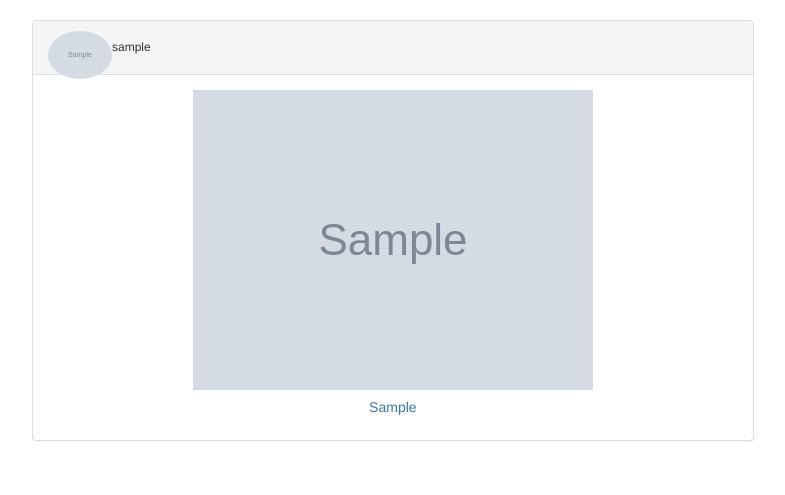
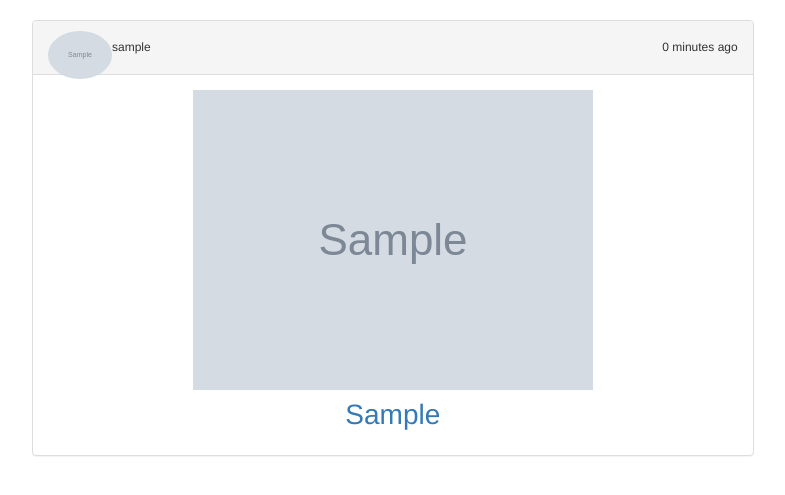
Before and after one commit to carolwanjohi/the-gram, a Django app: page / in a window 1280 px wide. Shown: the part 73-568 px from the top of the page, without its empty margins (221-1006 px from the left). Run offline with Django 3.2, Linux system fonts and the light colour scheme; a user stored in the database is signed in; tables that the repository leaves empty hold one stand-in row (values such as "Sample post"); grey boxes marked "Sample" are stand-in pictures; some libraries are stand-ins or nearby versions.

Commit message:
Refactor and style Refactor explore view function to only display user profiles that the current user is not following Display the timesince of the post date of an image Style the follow inkt to be similar to the comment link of a post

```diff
--- a/gram/templates/all-posts/post.html
+++ b/gram/templates/all-posts/post.html
@@ -30,6 +30,10 @@
 
                         <h6 class="username">
                             {{post.profile.user.username}}
+                        </h6>
+
+                        <h6 class="timeSince">
+                            {{post.post_date | timesince}} ago
                         </h6>
 
                     </div>
--- a/gram/templates/all-posts/timeline.html
+++ b/gram/templates/all-posts/timeline.html
@@ -37,6 +37,10 @@
                                 {{follow.profile.user.username}}
                             </h6>
 
+                            <h6 class="timeSince">
+                                {{follow.post_date | timesince}} ago
+                            </h6>
+
                         </div>
 
                         <div class="panel-body">
--- a/gram/views.py
+++ b/gram/views.py
@@ -112,9 +112,25 @@ def explore(request,id):
 
     profiles = Profile.get_other_profiles(current_user.id)
 
+    following = Follow.objects.filter(user=current_user)
+
+    following_profile_list = []
+
+    for follow in following:
+
+        following_profile_list.append(follow.profile)
+
+    profiles_list = []
+
+    for profile in profiles:
+
+        if profile not in following_profile_list:
+
+            profiles_list.append(profile)
+
     title = f'{current_user.username} explore'
 
-    return render(request,'all-posts/explore.html',{"title":title,"profiles":profiles})
+    return render(request,'all-posts/explore.html',{"title":title,"profiles":profiles_list})
 
 @login_required(login_url='/accounts/register')
 def follow(request,id):
--- a/static/css/explore.css
+++ b/static/css/explore.css
@@ -17,3 +17,6 @@ h6.username {
 a.follow {
     margin-left: 9em;
 }
+a.follow:hover {
+    text-decoration: none;
+}
--- a/static/css/timeline.css
+++ b/static/css/timeline.css
@@ -11,8 +11,26 @@ img.img-responsive.profilePicture{
     float: left;
 }
 
-h6.username {
+h6.username, h6.timeSince {
     margin-left: 5em;
+}
+
+h6.timeSince {
+    display: inline;
+    float: right;
+    margin-top: -3.25%;
+}
+
+/*div.panel-body > a {
+    color: #000;
+}*/
+
+h5.text-center {
+    font-size: 2em;
+}
+
+div.panel-body > a:hover {
+    text-decoration: none;
 }
 
 img.img-responsive.postImage{
@@ -20,7 +38,7 @@ img.img-responsive.postImage{
     margin-right: auto;
     display: block;
 }
-
+/*
 img.img-responsive.commentProfilePicture{
     border-radius: 100%;
     height: 4vh;
@@ -37,4 +55,4 @@ span.commentContent {
 
 h3.commentLink > a:hover {
     text-decoration: none;
-}
+}*/
```
Also changed, not shown: static/css/post.css (+7 -1 lines), media/posts/Gin-chan2.jpg (added), media/posts/iPhoe7Plus.jpg (added).
